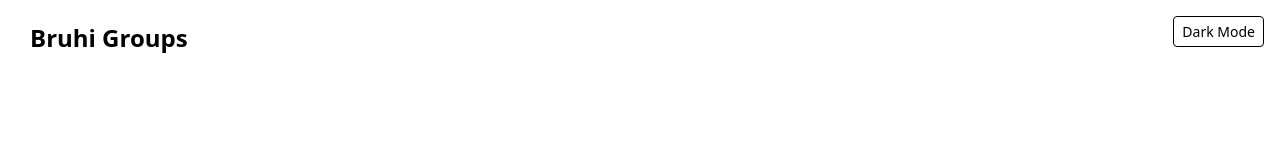
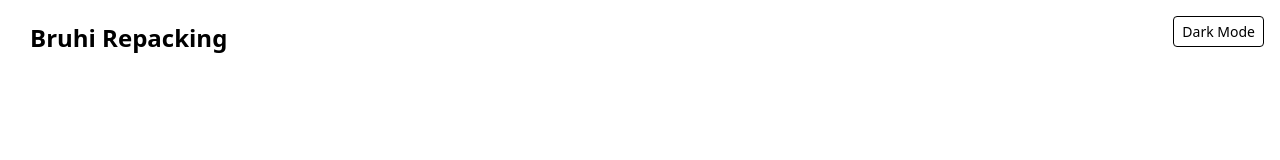
Before and after one commit to fahadrafique/bruhi, a plain HTML site: page index.html in a window 1280 px wide. Shown: the top 160 px of the page. Drawn offline with nearby package versions, Linux system fonts and the light colour scheme.

Commit message:
index.html

```diff
--- a/index.html
+++ b/index.html
@@ -208,7 +208,7 @@ body.dark-theme .logo-overlay {
 <body>
 
 <!-- Logo text overlay -->
-<div class="logo-overlay">Bruhi Groups</div>
+<div class="logo-overlay">Bruhi Repacking</div>
 
 <!-- Dark Mode Toggle Button -->
 <button id="themeToggleBtn" class="btn btn-sm btn-outline-dark position-fixed top-0 end-0 m-3 z-3">
```
